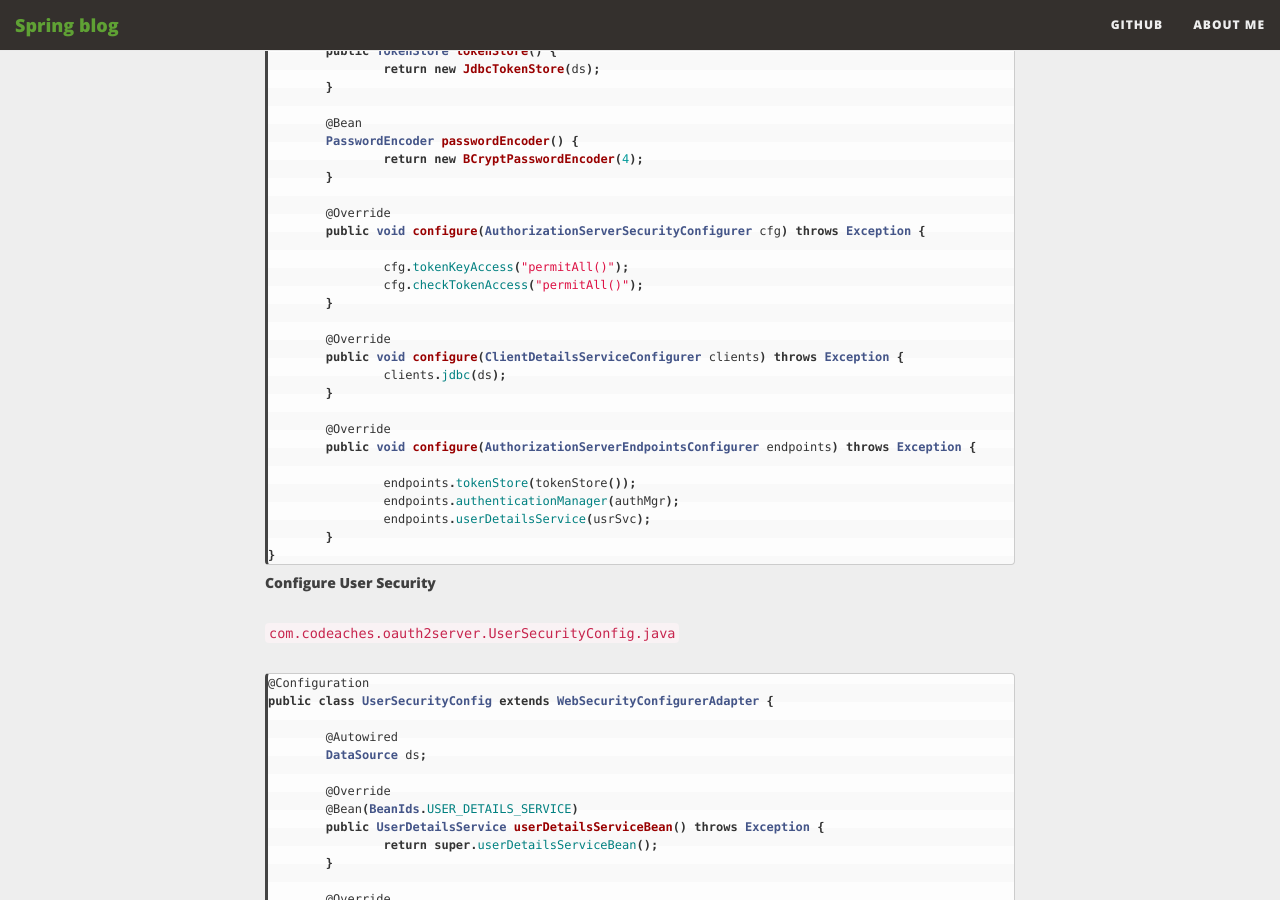
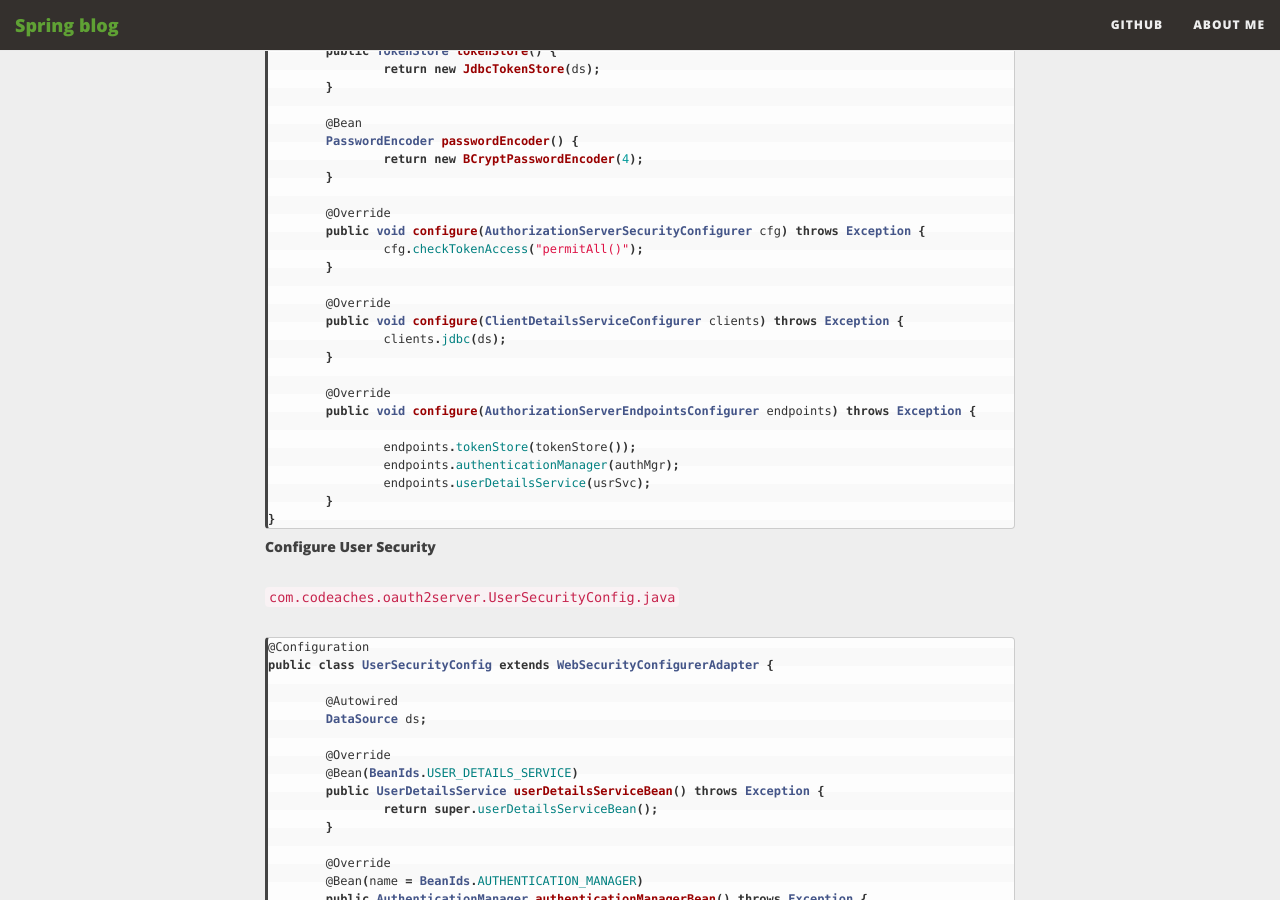
Before and after one commit to codeaches/codeaches.github.io, a Jekyll site: the page built from _posts/2018-12-17-Spring Boot-OAuth2 and Resource Server setup.md, in a window 1280 px wide and 900 px high, scrolled down 4503 px. Built offline with Jekyll 4.4.1, drawn with Linux system fonts in a browser that asks for light colours; nearby versions of some CDN libraries.

Commit message:
no message

```diff
--- a/_posts/2018-12-17-Spring Boot-OAuth2 and Resource Server setup.md
+++ b/_posts/2018-12-17-Spring Boot-OAuth2 and Resource Server setup.md
@@ -216,8 +216,6 @@ public class AuthServerConfig extends AuthorizationServerConfigurerAdapter {
 
 	@Override
 	public void configure(AuthorizationServerSecurityConfigurer cfg) throws Exception {
-
-		cfg.tokenKeyAccess("permitAll()");
 		cfg.checkTokenAccess("permitAll()");
 	}
 
```
